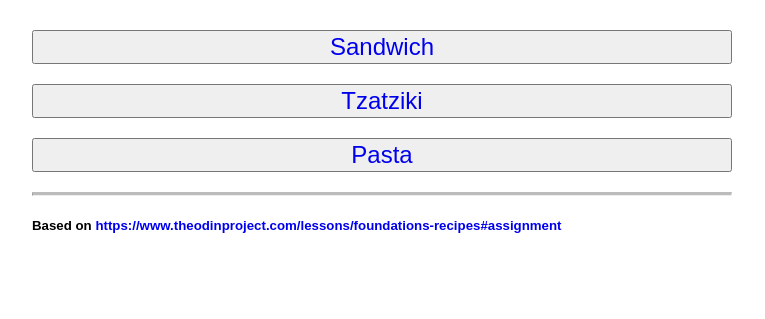
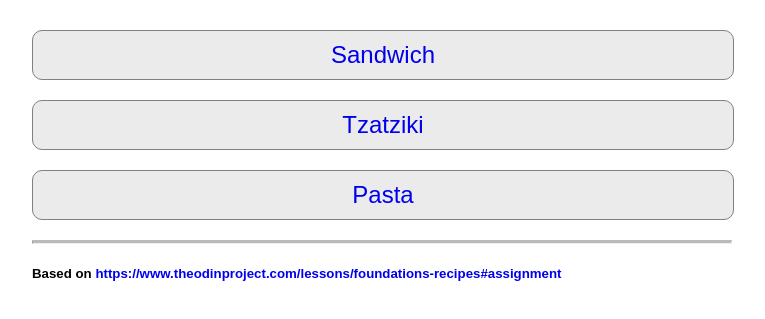
Before and after one commit to TriumphantObituary/odin-recipes, a plain HTML site: page index.html in a window 1280 px wide. Shown: the part 95-414 px from the top of the page, without its empty margins (258-1023 px from the left). Drawn offline with Linux system fonts and the light colour scheme.

Commit message:
Fix button clicking Changed buttons to spans with appropriate styling
Users can now click the entire button instead of only the text

```diff
--- a/index.html
+++ b/index.html
@@ -8,9 +8,9 @@
 </head>
 <body>
     <h1 class="center">Odin Recipes</h1>
-    <button><a href="recipes/sandwich.html" target="_blank" rel="noopener noreferrer">Sandwich</a></button>
-    <button><a href="recipes/tzatziki.html" target="_blank" rel="noopener noreferrer">Tzatziki</a></button>
-    <button><a href="recipes/pasta.html" target="_blank" rel="noopener noreferrer">Pasta</a></button>
+    <a href="recipes/sandwich.html" target="_blank" rel="noopener noreferrer"><span class="button">Sandwich</span></a>
+    <a href="recipes/tzatziki.html" target="_blank" rel="noopener noreferrer"><span class="button">Tzatziki</span></a>
+    <a href="recipes/pasta.html" target="_blank" rel="noopener noreferrer"><span class="button">Pasta</span></a>
     <hr>
     <h5>Based on <a href="https://www.theodinproject.com/lessons/foundations-recipes#assignment" target="_blank" rel="noopener noreferrer">https://www.theodinproject.com/lessons/foundations-recipes#assignment</a></h5>
 </body>
--- a/styles.css
+++ b/styles.css
@@ -20,11 +20,22 @@ hr {
     border-top: 3px solid #bbb;
 }
 
-button {
+.button {
     font-size: 24px;
     display: block;
     margin-bottom: 20px;
     width: 100%;
+    text-align: center;
+    background-color: rgb(235, 235, 235);
+    padding: 10px 0;
+    border-style: solid;
+    border-width: 1px;
+    border-color: gray;
+    border-radius: 10px;
+}
+
+.button:hover {
+    background-color: lightgray;
 }
 
 a {
```
